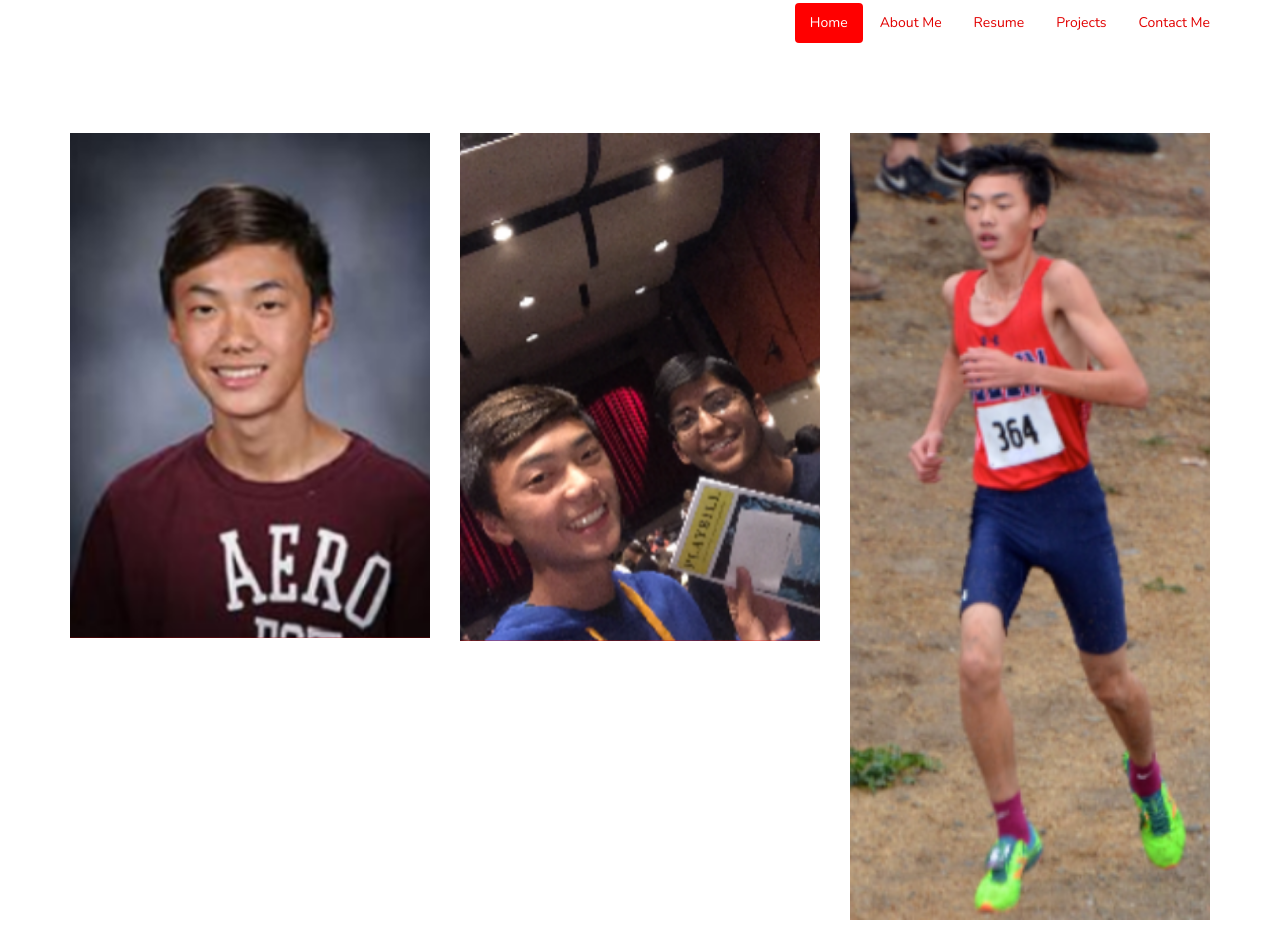
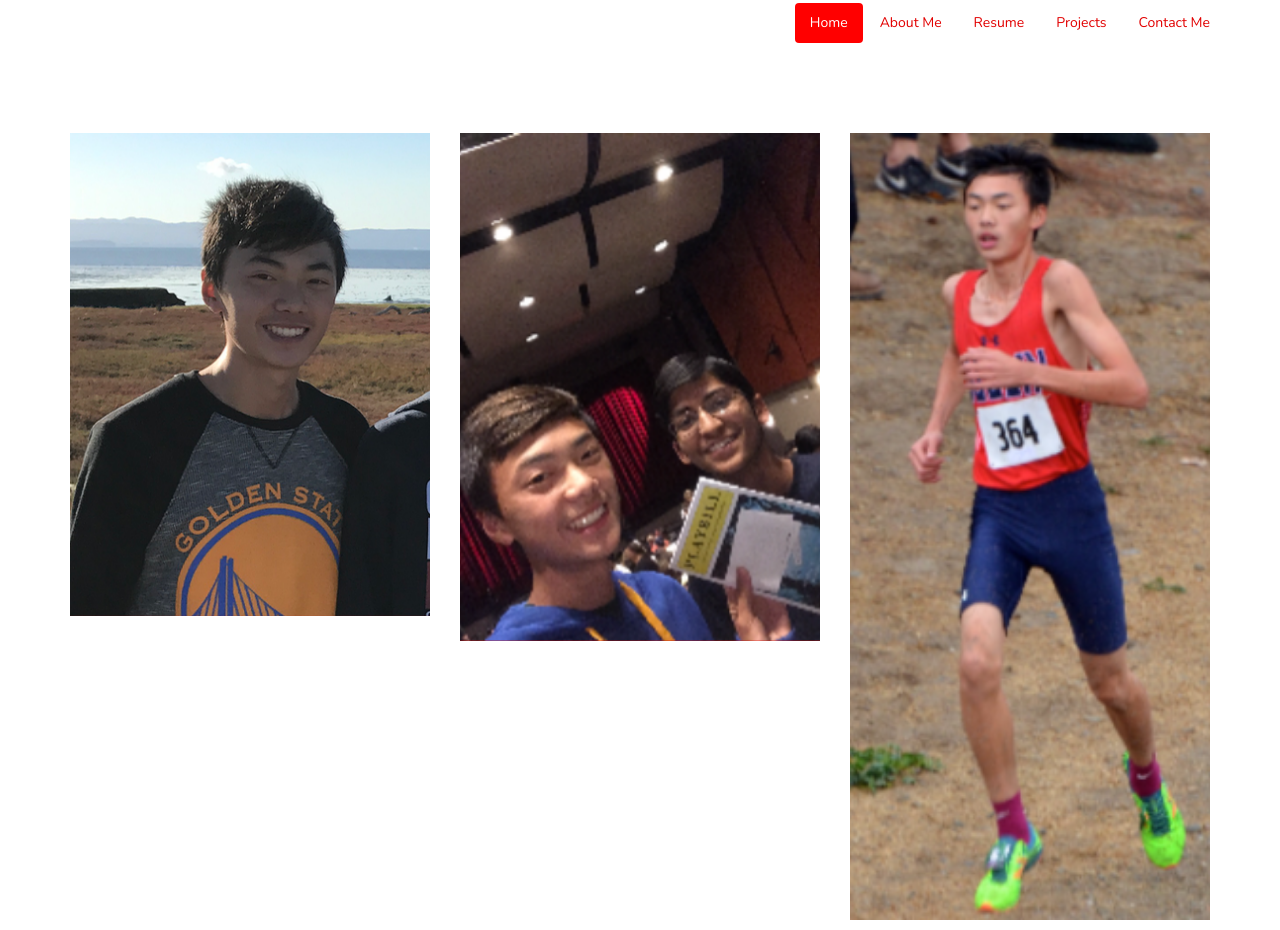
Before and after one commit to tanvince/portfolio, a plain HTML site: page index.html in a window 1280 px wide. Shown: the part 928-1858 px from the top of the page. Drawn offline with nearby package versions, Linux system fonts and the light colour scheme.

Commit message:
Added CSF Volunteering Image

```diff
--- a/index.html
+++ b/index.html
@@ -50,11 +50,11 @@
             <div class="row">
                 <div class="col-sm-4">
                     <div class="hovereffect">
-                        <img class="img-responsive" src="Images/9147.jpg" alt="School Picture">
+                        <img class="img-responsive" src="Images/CSF_Volunteering.png" alt="School Picture">
                             <div class="overlay2">
                                 <h2></h2>
 				                    <p style="font-size: 36px;">
-					                    <a href="https://cse2-tan-v-tanvince.c9users.io/HTML_Project/Images/9147.jpg">School Picture</a>
+					                    <a href="https://cse2-tan-v-tanvince.c9users.io/HTML_Project/Images/CSF_Volunteering">Volunteering for CSF</a>
 				                    </p>
                             </div>
                     </div>
```
Also changed, not shown: Images/CSF_Volunteering.png (added).
